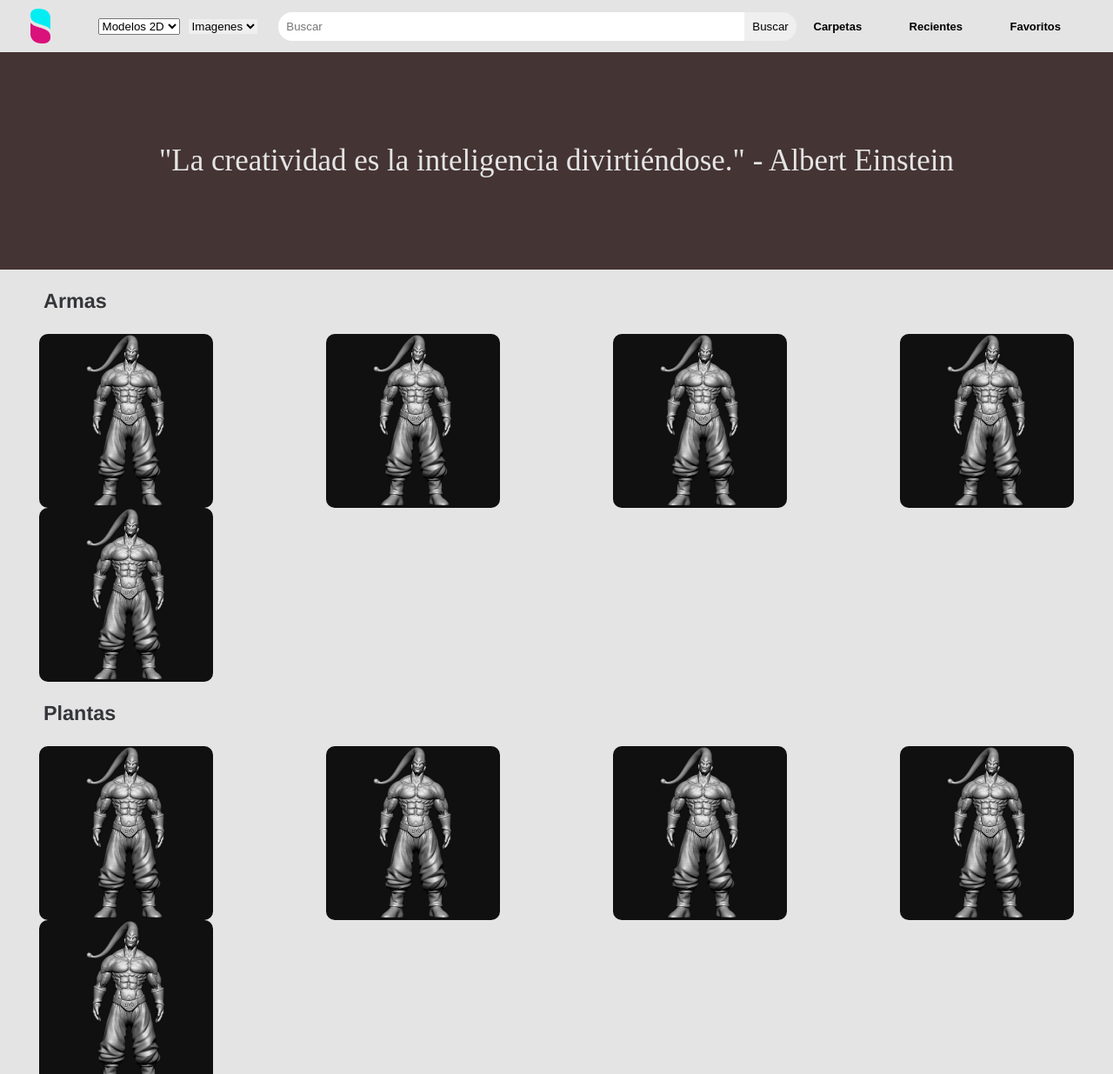
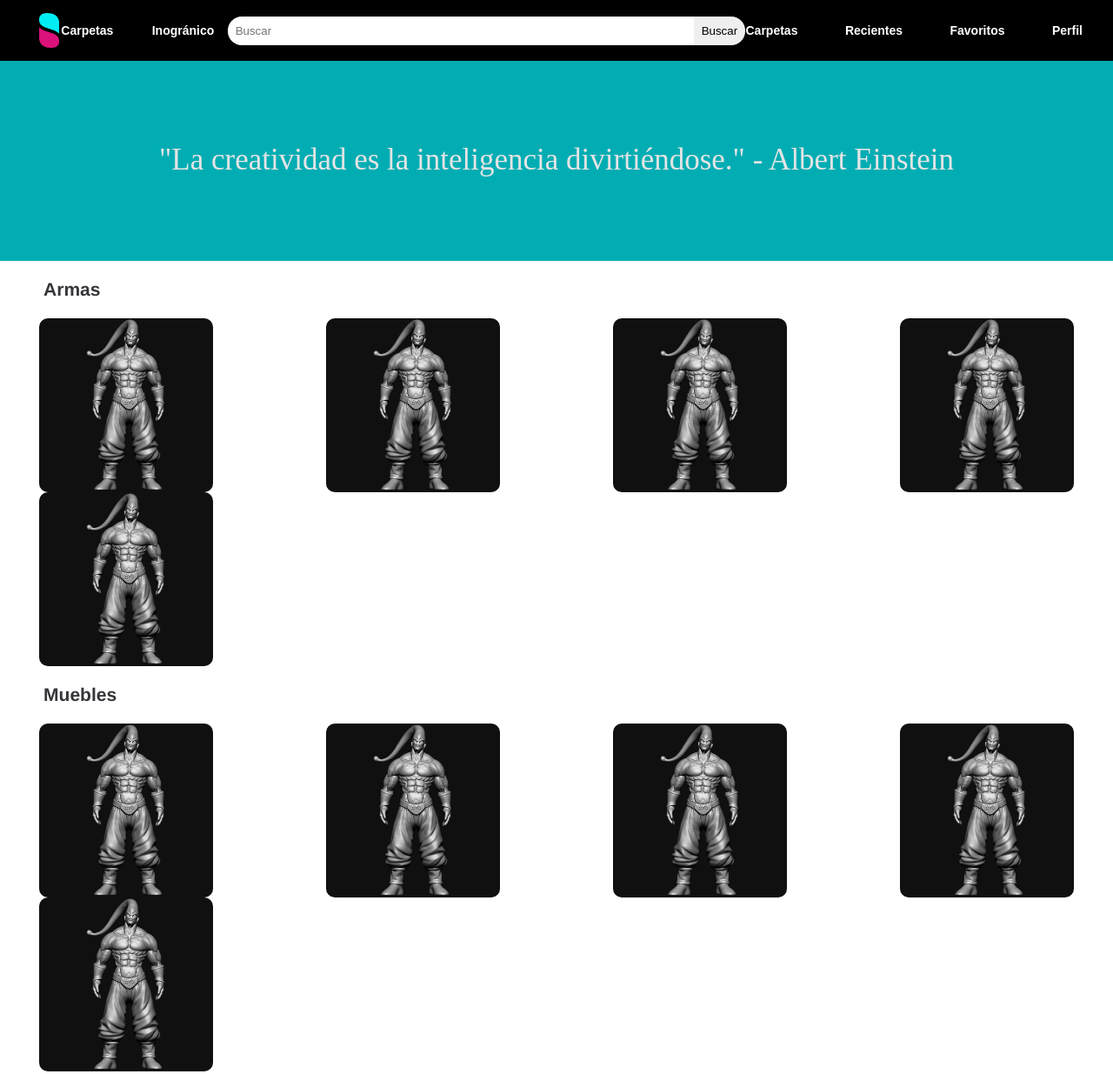
Before and after one commit to EmilioAMVs/EmilioAMVs, a plain HTML site: page index.html in a window 1280 px wide. Shown: the top 1235 px of the page at 87% size. Drawn offline with Linux system fonts and the light colour scheme.

Commit message:
Pag Inicio 2.0

```diff
--- a/index.html
+++ b/index.html
@@ -17,15 +17,9 @@
             <img src="images/Logo solo png.png" alt="logo">
         </a>
 
-        <div class="opciones">
-            <select id="modelos">
-                <option value="opcion1">Modelos 2D</option>
-            </select>
-
-            <select class="tipos">
-                <option value="opcion1">Imagenes</option>
-                <option value="opcion2">Videos</option>
-            </select>
+        <div class="apartadosheader">
+            <a href="" class="titulosheader1">Carpetas</a>
+            <a href="" class="titulosheader1">Inogránico</a>
         </div>
 
         <div class="search-box">
@@ -38,6 +32,7 @@
             <a href="" class="nav-link">Carpetas</a>
             <a href="" class="nav-link">Recientes</a>
             <a href="" class="nav-link">Favoritos</a>
+            <a href="" class="nav-link">Perfil</a>
              <!-- para poner una clase se puede poner a.nombredelaclase -->
 
         </nav>
@@ -62,7 +57,19 @@
     </div>
 
     <div class="titulosubmodelados">
-        <h3>Plantas</h3>
+        <h3>Muebles</h3>
+    </div>
+
+    <div class="contenido3d">
+        <div class="rectangle" id="rect1"></div>
+        <div class="rectangle" id="rect1"></div>
+        <div class="rectangle" id="rect1"></div>
+        <div class="rectangle" id="rect1"></div>
+        <div class="rectangle" id="rect1"></div>
+    </div>
+
+    <div class="titulosubmodelados">
+        <h3>Cocina</h3>
     </div>
 
     <div class="contenido3d">
--- a/style.css
+++ b/style.css
@@ -1,38 +1,60 @@
 body{font-family: sans-serif;
     margin: 0;
-    background-color: #E4E4E4}
+    background-color: #ffffff}
 
 a{color: black;
     text-decoration: none;}
 
-header{background-color: #E4E4E4;
+header{background-color: #000000;
     display: flex;
     min-height: 25px;
     justify-content: space-between;
     align-items: center;
-    padding: 10px;}
+    padding: 15px;
+    position: fixed;
+    width: 100%;
+
+}
 
 .logo{display: flex;
     align-items: center;
     margin-left: 25px;}
 
 .logo img{height: 40px;
-    margin-right: 25px;}
+    margin-right: -30px;
+    margin-left: 5px;
+}
 
 nav a{font-weight: 600;
     padding-right: 50px;}
 
-nav a:hover{color: goldenrod;}
+nav a:hover{color: #01adb3;}
     /* hover es para respresentar cuando el puntero esta sobre el texto */
-header h2:hover{color: goldenrod;}
+header h2:hover{color: rgb(77, 55, 0);}
 
 .nav-link {
-    font-size: 13px;
+    font-size: 14px;
+    color: #ffffff;
+    transition: color 0.3s;
+}
+
+.titulosheader1 {
+    color: #ffffff;
+    font-size: 14px;
+    margin-left: 30px;
+    margin-right: 10px;
+    font-weight: bold;
+    transition: color 0.3s;
+}
+
+.titulosheader1:hover {
+    color: #01adb3; /* Color de texto al pasar el cursor */
 }
 
 .opciones {
     display: flex;
     align-items: center;
+    appearance: none;
 }
 
 .opciones select {
@@ -70,14 +92,15 @@ input {
 }
 
 .eslogan {
-    background-color: #453434;
+    background-color: #01adb3;
     display: flex;
-    min-height: 250px;
+    min-height: 300px;
     align-items: center;
 }
 
 .eslogantexto {
     margin: auto;
+    margin-bottom: 7.5%;
     color: #E4E4E4;
     font-size: 35px;
     font-family: 'Didot', serif;
@@ -87,7 +110,7 @@ input {
     font-family: "Helvetica Neue", Arial, sans-serif;
     margin-left: 50px;
     color: #35363A;
-    font-size: 20px;
+    font-size: 18px;
 }
 
 .contenido3d {
```
